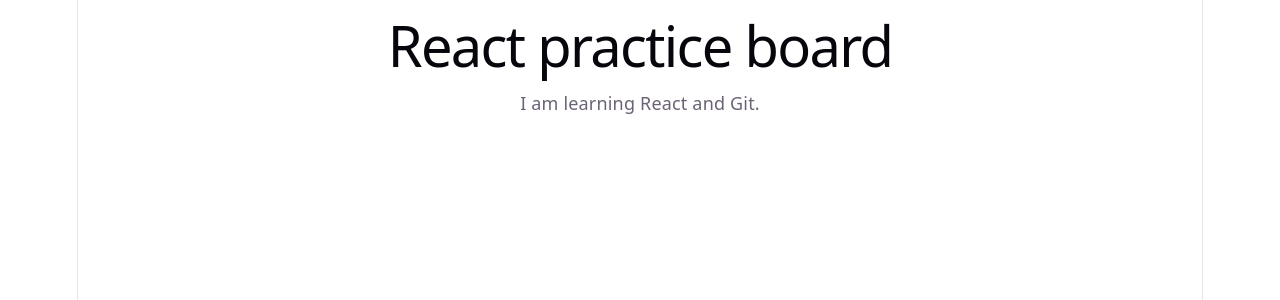
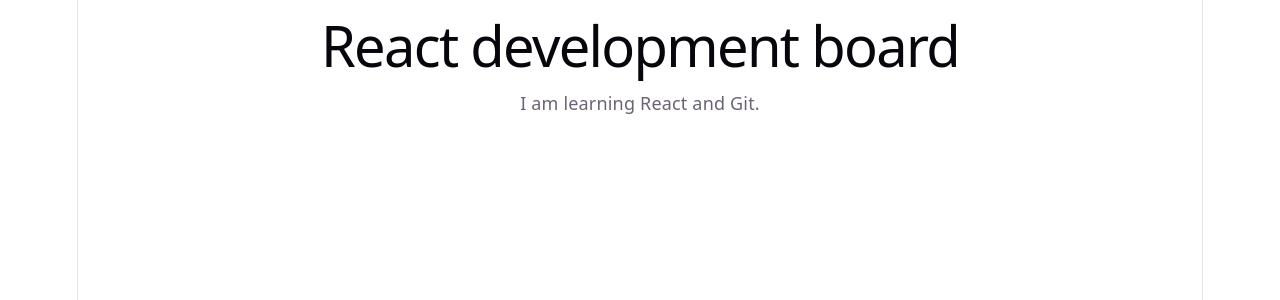
Before and after one commit to seerat1079/react-practice, a React (Vite) app: page / in a window 1280 px wide. Shown: the top 300 px of the page. Built offline with nearby package versions, Linux system fonts and the light colour scheme.

Commit message:
Update React development heading

```diff
--- a/src/App.jsx
+++ b/src/App.jsx
@@ -1,7 +1,7 @@
 function App() {
   return (
     <div>
-      <h1>React practice board</h1>
+      <h1>React development board</h1>
       <p>I am learning React and Git.</p>
     </div>
   );
```
